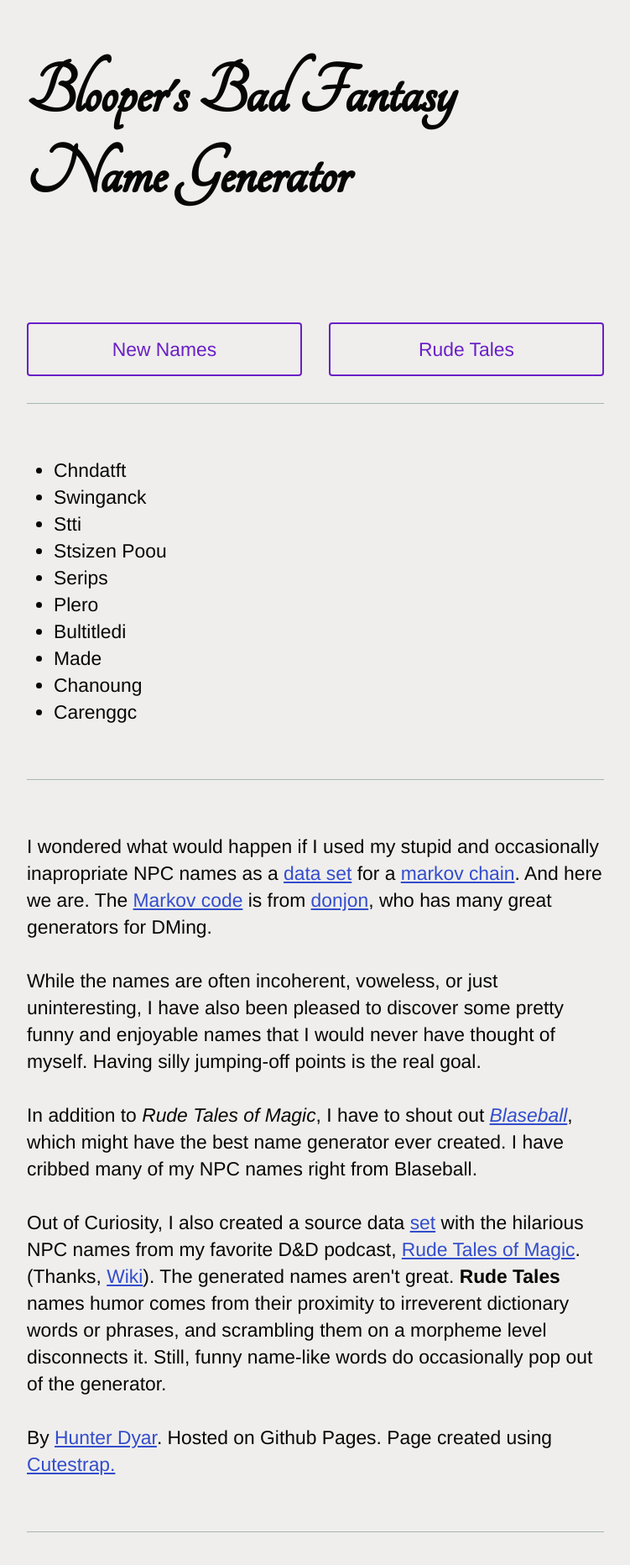
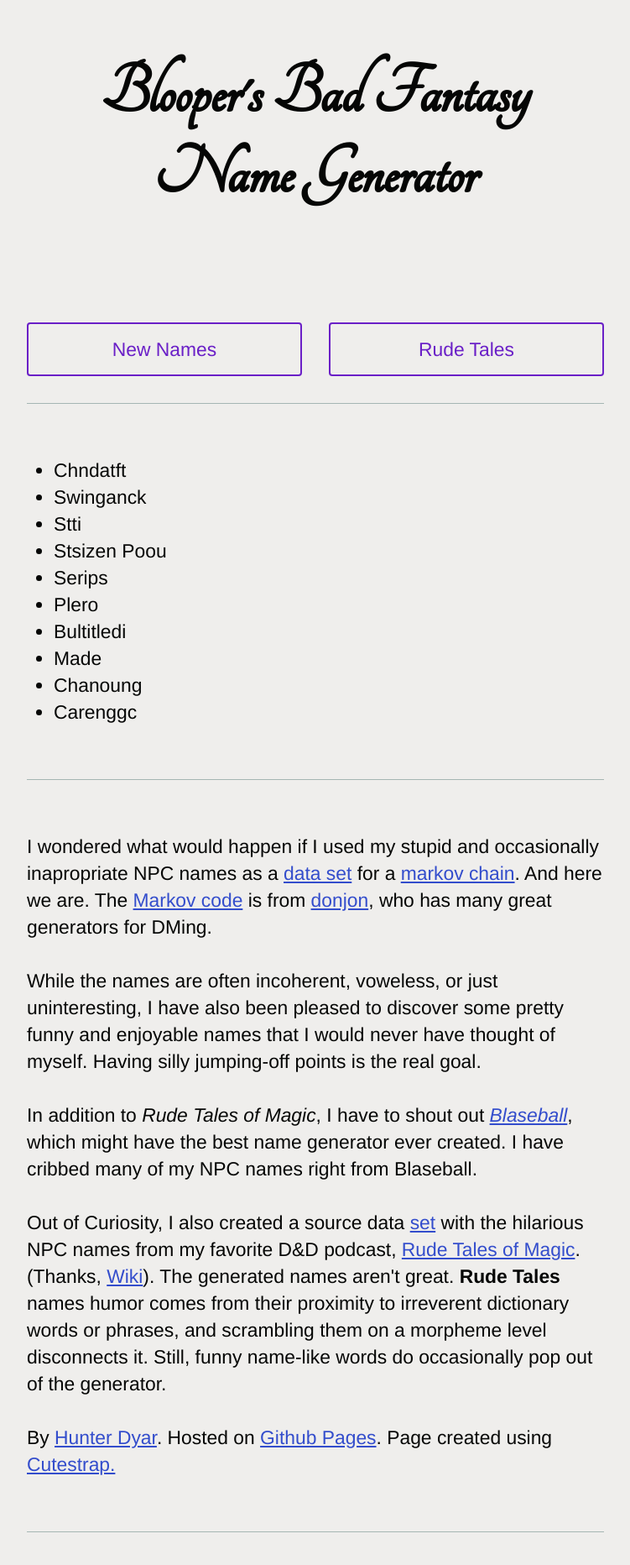
Before and after one commit to hunterdyar/BadFantasyNameGenerator, a plain HTML site: page index.html in a window 1280 px wide. Shown: the whole page at 84% size, without its empty margins (264-1015 px from the left). Drawn offline with nearby package versions, Linux system fonts and the light colour scheme.

Commit message:
Center Header, Link to repo

```diff
--- a/index.html
+++ b/index.html
@@ -41,7 +41,7 @@
     </script>
   </head>
   <body>
-    <header class="wrapper -thin">
+    <header class="wrapper -thin ta-center">
       <h1 class="title">Blooper's Bad Fantasy Name Generator</h1>
     </header>
     <section class="wrapper -thin ta-center">
@@ -75,7 +75,7 @@
       Out of Curiosity, I also created a source data <a href="rude_set.js">set</a> with the hilarious NPC names from my favorite D&D podcast, <a href="https://www.rudetalesofmagic.com/">Rude Tales of Magic</a>. (Thanks, <a href="https://rude-tales-of-magic.fandom.com/wiki/Rude_Tales_Of_Magic_Wiki">Wiki</a>). The generated names aren't great. <strong>Rude Tales</strong> names humor comes from their proximity to irreverent dictionary words or phrases, and scrambling them on a morpheme level disconnects it. Still, funny name-like words do occasionally pop out of the generator.
       </p>
       <p>
-        By <a href ="http://hdyar.com">Hunter Dyar</a>. Hosted on Github Pages. Page created using <a href="https://www.cutestrap.com/">Cutestrap.</a>
+        By <a href ="http://hdyar.com">Hunter Dyar</a>. Hosted on <a href="https://github.com/hunterdyar/BadFantasyNameGenerator">Github Pages</a>. Page created using <a href="https://www.cutestrap.com/">Cutestrap.</a>
         </p>
       </section>
 
```
